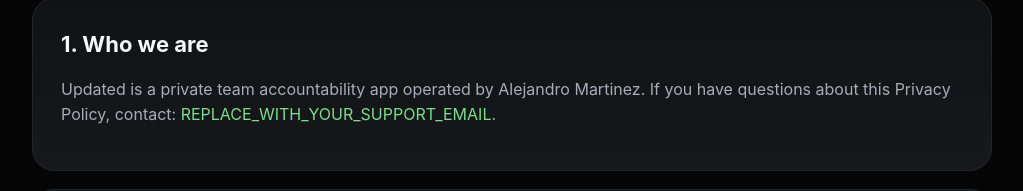
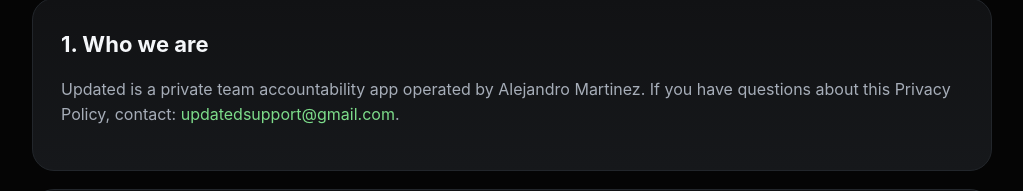
Before and after one commit to amartinez30-debug/amartinez30-debug.github.io, a plain HTML site: page privacy.html in a window 1280 px wide. Shown: the part 312-503 px from the top of the page, without its empty margins (128-1151 px from the left). Drawn offline with Linux system fonts and the light colour scheme.

Commit message:
Update privacy.html

```diff
--- a/privacy.html
+++ b/privacy.html
@@ -40,7 +40,7 @@
       <p>
         Updated is a private team accountability app operated by Alejandro Martinez.
         If you have questions about this Privacy Policy, contact:
-        <a href="mailto:updatedsupport@gmail.com">REPLACE_WITH_YOUR_SUPPORT_EMAIL</a>.
+        <a href="mailto:updatedsupport@gmail.com">updatedsupport@gmail.com</a>.
       </p>
     </section>
 
```
